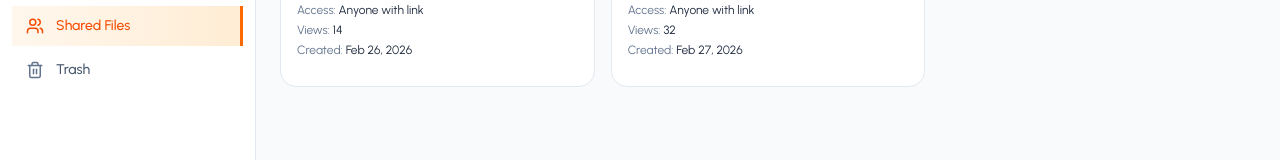
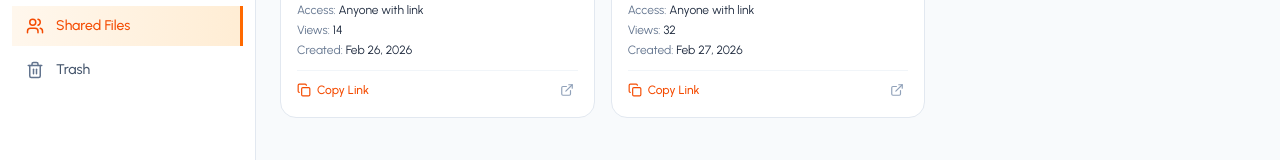
Before and after one commit to Jisap/Drivea-frontend, a React (Vite) app: page /shared in a window 1280 px wide. Shown: the part 211-371 px from the top of the page. Built offline with nearby package versions, Linux system fonts and the light colour scheme; no server answers.

Commit message:
Shared Files page

```diff
--- a/src/pages/SharedFile.jsx
+++ b/src/pages/SharedFile.jsx
@@ -1,4 +1,4 @@
-import { Trash2Icon, UserIcon, UsersIcon } from "lucide-react";
+import { CheckIcon, CopyIcon, ExternalLink, Trash2Icon, UserIcon, UsersIcon } from "lucide-react";
 import { useEffect, useState } from "react";
 import { EmptyState } from "../components/ui/EmptyState";
 import { Spinner } from "../components/ui/Spinner";
@@ -87,7 +87,29 @@ const SharedFile = () => {
               </div>
 
               {/* card bottom */}
-              <div></div>
+              <div className="pt-2 border-t border-slate-100 flex items-center justify-between gap-2">
+                <button className="inline-flex items-center gap-1.5 text-xs font-medium text-orange-600 hover:text-orange-700 transition">
+                  {copiedToken === share.token ? (
+                    <>
+                      <CheckIcon className="w-3.5 h-3.5 text-emerald-600" />
+                      <span className="text-emerald-600 font-semibold">Copied</span>
+                    </>
+                  ) : (
+                    <>
+                      <CopyIcon className="w-3.5 h-3.5" />
+                      <span>Copy Link</span>
+                    </>
+                  )}
+                </button>
+
+                <a
+                  href={`/s/${share.token}`}
+                  target="_blank"
+                  rel="noreferrer"
+                  className="p-1 rounded-md text-slate-400 hover:text-slate-700 hover:bg-slate-50 transition">
+                  <ExternalLink className="w-3.5 h-3.5" />
+                </a>
+              </div>
             </div>
           ))}
         </div>
```
